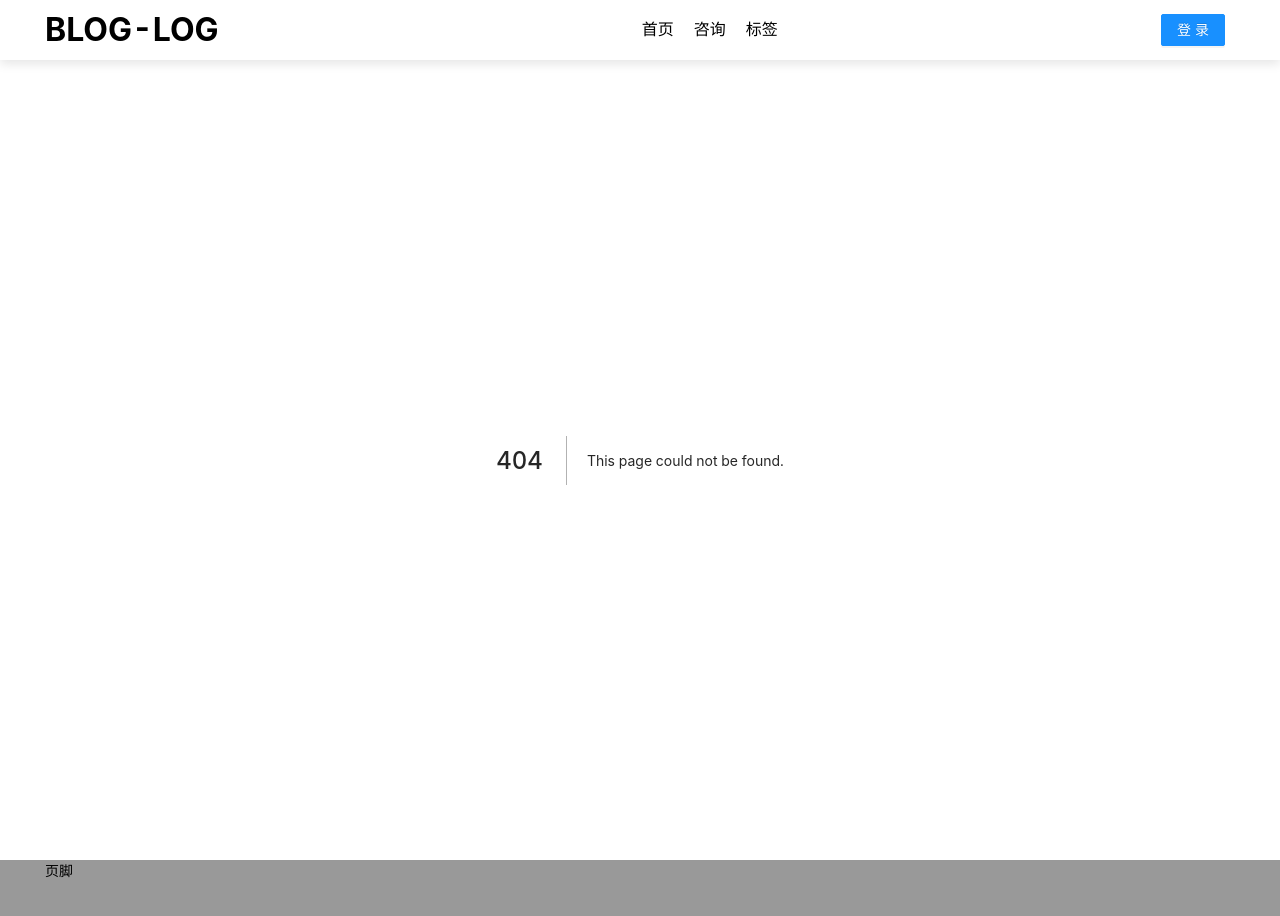
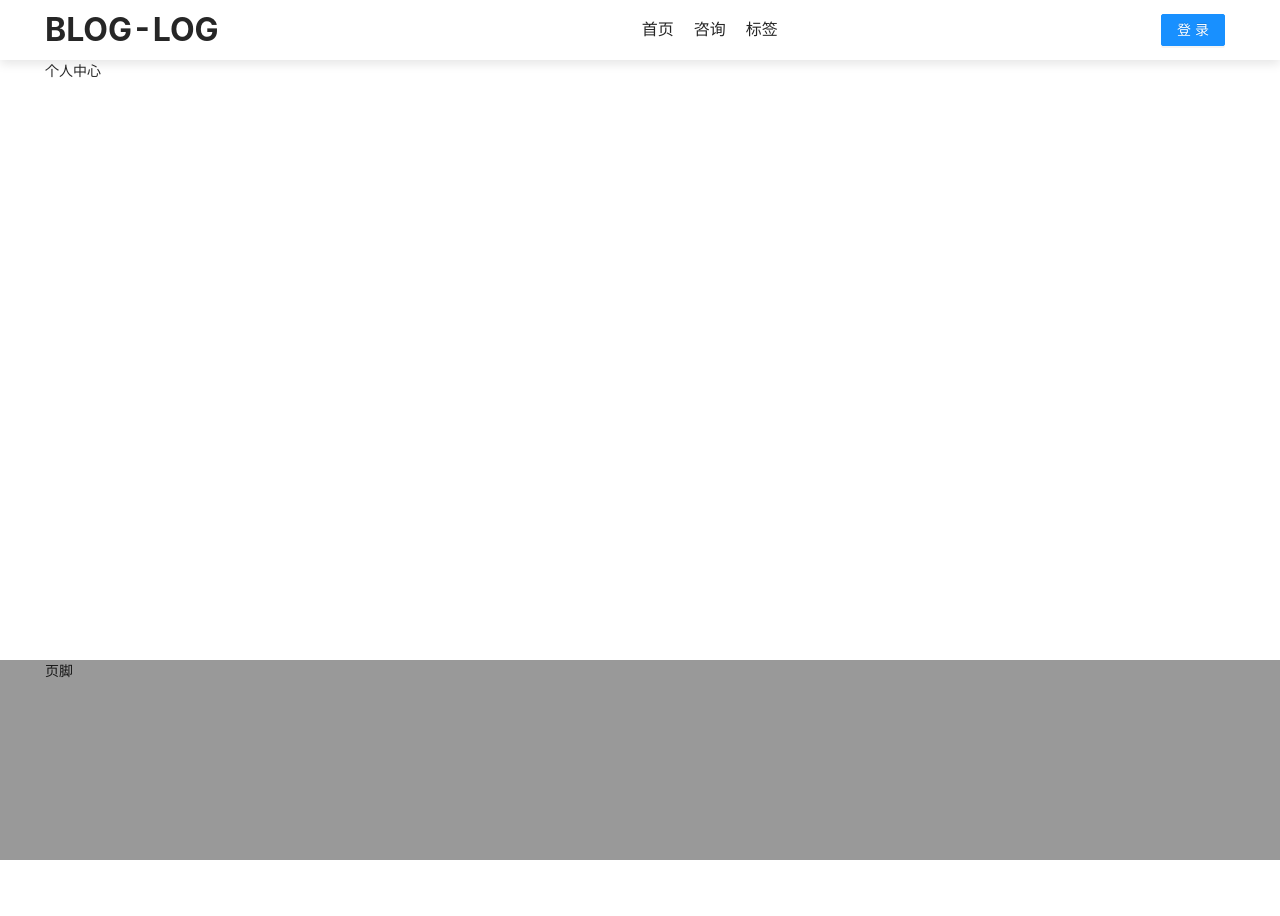
Before and after one commit to jiafei-cat/blog-next, a Next.js app: page /user/1 in a window 1280 px wide. Before the commit this address had no page. Shown: the top 916 px of the page. After the commit the page ends 860 px from the top, so only its background shows below. Built offline with nearby package versions, Linux system fonts and the light colour scheme.

Commit message:
feat: add new page personal page/editor page

```diff
--- a/components/Navbar/ChildrenMenu/index.tsx
+++ b/components/Navbar/ChildrenMenu/index.tsx
@@ -6,6 +6,7 @@ import { observer } from 'mobx-react-lite'
 import { LoginOutlined, UserOutlined } from '@ant-design/icons'
 import request from 'service/fetch'
 import { API_STATUS_CODE } from 'pages/enum'
+import { useRouter } from 'next/router'
 
 const items: MenuProps['items'] = [
   {
@@ -23,7 +24,7 @@ const items: MenuProps['items'] = [
 const ChildrenMenu = () => {
   const store = useStore()
   const userInfo = store.user.userInfo
-
+  const { push } = useRouter()
   const handleClickMenu = ({
     key
   }: {
@@ -32,6 +33,9 @@ const ChildrenMenu = () => {
     if(key === 'logout') {
       console.log('logout')
       handleLogout()
+    }
+    if (key === 'user') {
+      push(`/user/${store.user.userInfo.id}`)
     }
   }
 
--- a/components/Navbar/index.tsx
+++ b/components/Navbar/index.tsx
@@ -21,6 +21,7 @@ const Navbar: NextPage = () => {
   const [isShowLogin, setIsShowLogin] = useState(false)
 
   const handleGotoEditorPage = () => {
+    push('/editor/new')
   }
 
   const handleLogin = () => {
--- a/next.config.js
+++ b/next.config.js
@@ -1,7 +1,8 @@
+const removeImports = require('next-remove-imports')()
 /** @type {import('next').NextConfig} */
 const nextConfig = {
   reactStrictMode: true,
   swcMinify: true,
 }
 
-module.exports = nextConfig
+module.exports = removeImports(nextConfig);
--- a/package.json
+++ b/package.json
@@ -9,6 +9,7 @@
     "lint": "next lint"
   },
   "dependencies": {
+    "@uiw/react-md-editor": "3.6.0",
     "antd": "^4.22.8",
     "axios": "^0.27.2",
     "date-fns": "^2.29.2",
@@ -21,6 +22,7 @@
     "mysql2": "^2.3.3",
     "next": "12.2.5",
     "next-cookie": "^2.8.0",
+    "next-remove-imports": "^1.0.7",
     "react": "18.2.0",
     "react-dom": "18.2.0",
     "reflect-metadata": "^0.1.13",
--- a/pages/_app.tsx
+++ b/pages/_app.tsx
@@ -4,19 +4,31 @@ import type { AppProps } from 'next/app'
 import Layout from 'components/Layout'
 import { StoreProvider } from 'store'
 import { IUserInfo } from 'store/userStore'
-
+import { NextComponentType, NextPageContext } from 'next'
 interface IProps extends AppProps {
+  Component:  NextComponentType<NextPageContext, any, {}> & NextPageWithPageConfig
   initialValue: IUserInfo
 }
 
 function MyApp({ initialValue, Component, pageProps }: IProps) {
   console.log('initialValue')
   console.log(initialValue)
+  let Container = null
+
+  if (Component?.layout === false) {
+    Container = (<Component {...pageProps} />)
+  } else {
+    Container = (
+      <Layout {...Component?.layout}>
+        <Component {...pageProps} />
+      </Layout>
+    )
+  }
+
+
   return (
     <StoreProvider initialValue={initialValue} >
-      <Layout>
-        <Component {...pageProps} />
-      </Layout>
+      {Container}
     </StoreProvider>
   )
 }
--- a/pages/global.d.ts
+++ /dev/null
@@ -1,4 +0,0 @@
-declare global {
-}
-
-export {}
--- /dev/null
+++ b/pages/user/[id].tsx
@@ -0,0 +1,14 @@
+import { NextPage } from "next"
+import { useRouter } from "next/router"
+
+const UserIndex: NextPage = () => {
+  const router = useRouter()
+  console.log(router)
+  return (
+    <section>
+      {}个人中心
+    </section>
+  )
+}
+
+export default UserIndex
--- /dev/null
+++ b/types/global.d.ts
@@ -0,0 +1,17 @@
+import type { NextPage } from 'next'
+
+interface PageConfig {
+  /** 是否需要layout布局 */
+  layout?: boolean | {
+    /** 是否现实布局中的navbar */
+    header?: boolean
+    /** 是否现实布局中的footer */
+    footer?: boolean
+  }
+}
+
+declare global {
+  type NextPageWithPageConfig<P = {}, IP = P> = NextPage<P, IP> & PageConfig
+}
+
+export {}
```
Also changed, not shown: pages/editor/new/index.tsx (added, +21 -0 lines), 1 other file (tests, documents, lock files or other folders).
